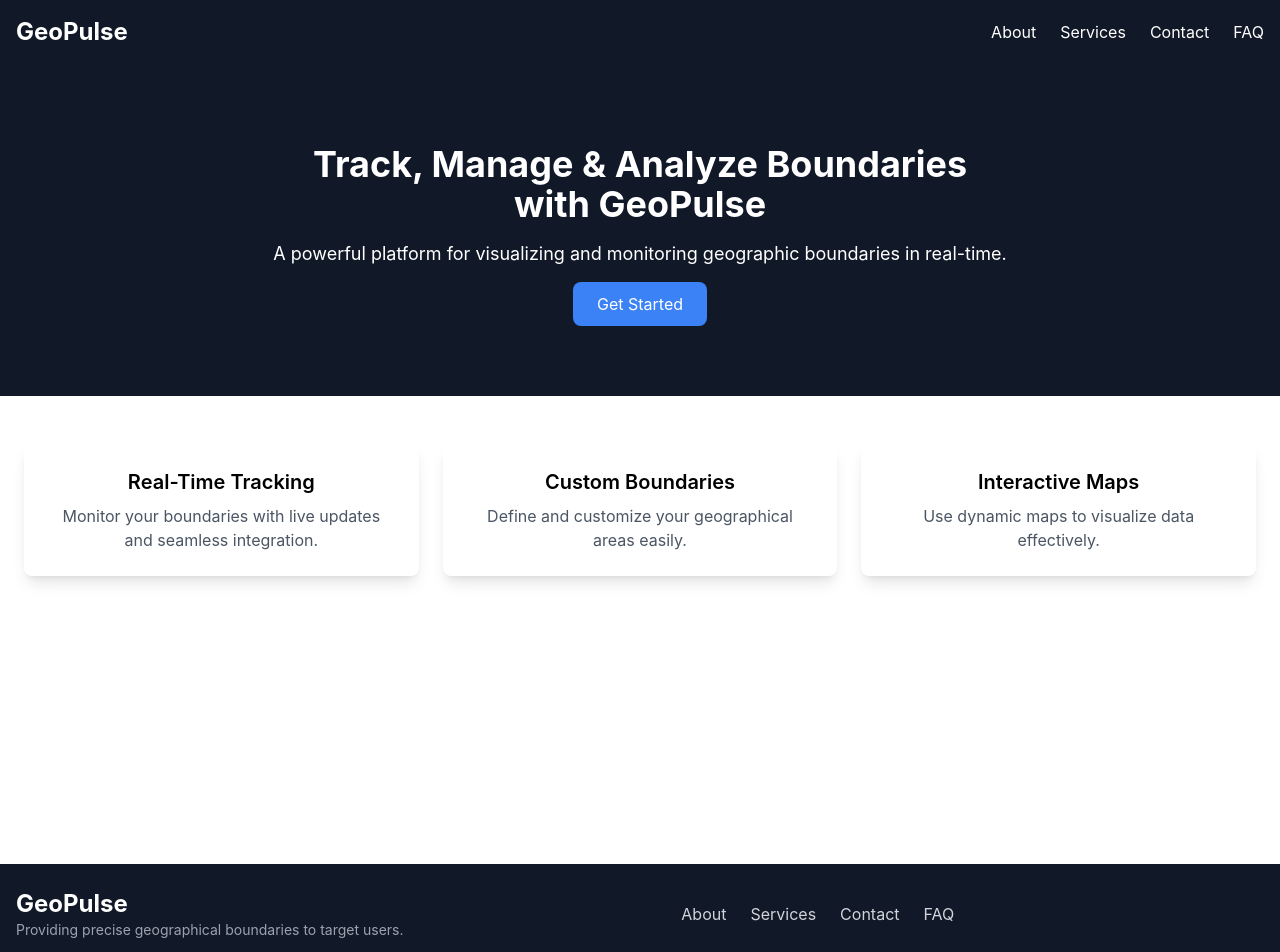
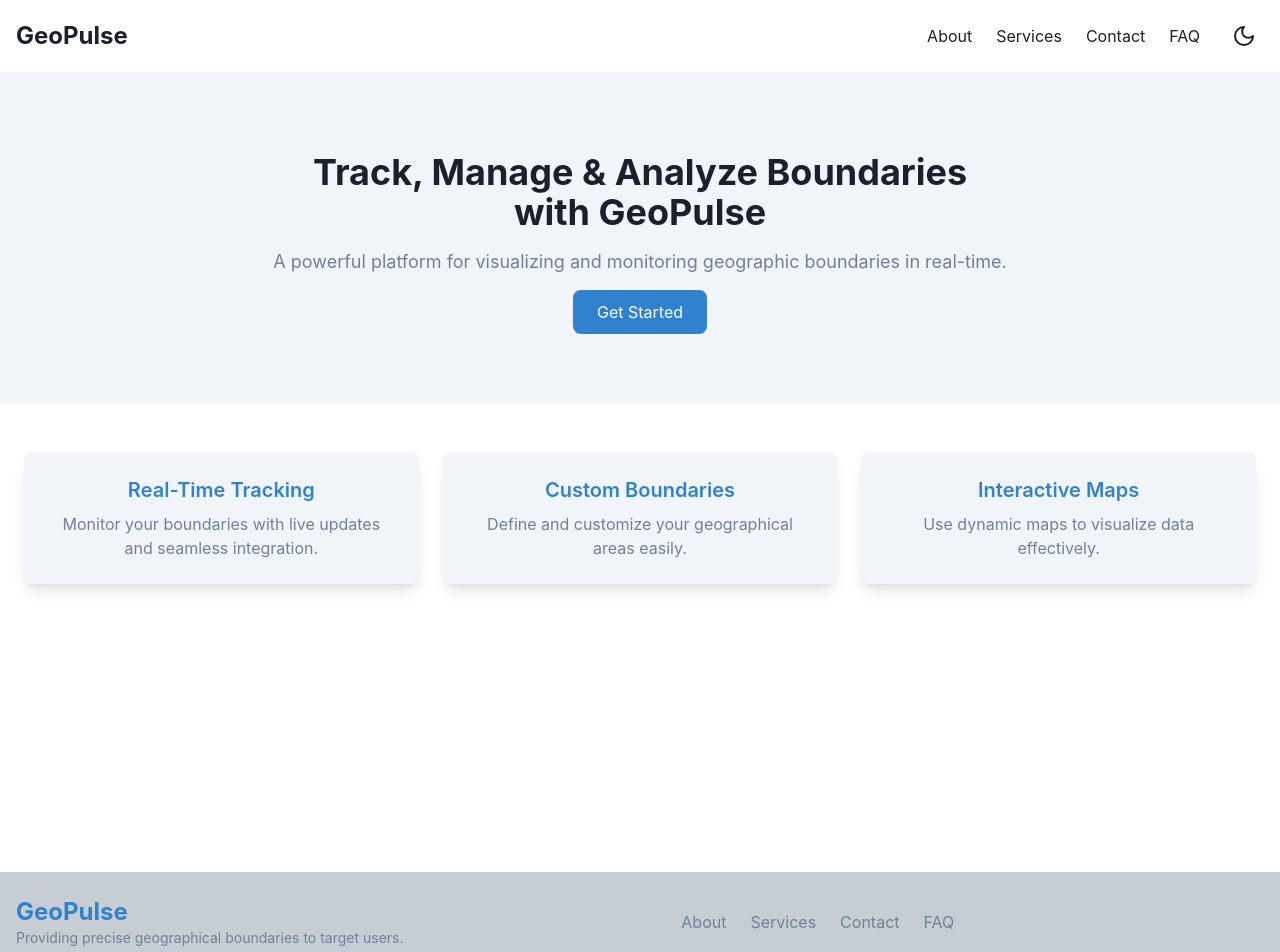
Before and after one commit to bbipl1/GeoPulse-app-v1, a React (Create React App) app: page / in a window 1280 px wide. Shown: the top 952 px of the page. Built offline with nearby package versions, Linux system fonts and the light colour scheme.

Commit message:
04-03-2025 Tuesday

```diff
--- a/src/AllPages.jsx
+++ b/src/AllPages.jsx
@@ -6,7 +6,11 @@ import Error from './layout/Error';
 import Layout from './layout/Layout';
 import CustomMap from './map/CustomMap';
 
-export {Home,Navbar,Footer,Error,Layout,CustomMap}
+// context-provider-start------------------------------------------------------
+import ThemeContextProvider from './contextProvider/ThemeContextProvider';
+import AuthContextProvider from './contextProvider/AuthContextProvider';
+// context-provider-end------------------------------------------------------
+export {Home,Navbar,Footer,Error,Layout,CustomMap,ThemeContextProvider,AuthContextProvider}
 
 const AllPages = () => {
     return (
--- /dev/null
+++ b/src/contextProvider/AuthContextProvider.jsx
@@ -0,0 +1,23 @@
+import React, { createContext, useContext, useState } from "react";
+const AuthContext = createContext();
+const useAuthContext = () => {
+  return useContext(AuthContext);
+};
+const AuthContextProvider = ({ children }) => {
+  const [isLoggedIn, setIsLoggedIn] = useState(false);
+  const [user, setUser] = useState(null);
+
+  return (
+    <div>
+      <AuthContext.Provider
+        value={{ isLoggedIn, setIsLoggedIn, user, setUser }}
+      >
+        {children}
+      </AuthContext.Provider>
+    </div>
+  );
+};
+
+export { useAuthContext };
+
+export default AuthContextProvider;
--- /dev/null
+++ b/src/contextProvider/ThemeContextProvider.jsx
@@ -0,0 +1,27 @@
+import React, { createContext, useContext, useEffect, useState } from "react";
+
+// Create Context
+const ThemeContext = createContext();
+
+// Custom Hook to Use ThemeContext
+export const useThemeContext = () => useContext(ThemeContext);
+
+// Theme Provider Component
+ const ThemeContextProvider = ({ children }) => {
+  // Load theme from localStorage or default to 'light'
+  const [theme, setTheme] = useState(localStorage.getItem("theme") || "light");
+
+  // Effect to update theme in localStorage & apply to <html> tag
+  useEffect(() => {
+    localStorage.setItem("theme", theme);
+    document.documentElement.setAttribute("data-theme", theme);
+  }, [theme]);
+
+  return (
+    <ThemeContext.Provider value={{ theme, setTheme }}>
+      {children}
+    </ThemeContext.Provider>
+  );
+};
+
+export default ThemeContextProvider
--- a/src/layout/Footer.jsx
+++ b/src/layout/Footer.jsx
@@ -2,49 +2,49 @@ import React from "react";
 
 const Footer = () => {
   return (
-    <footer className="bg-gray-900 text-white py-6">
+    <footer className="bg-accent-bg text-accent-text py-6">
       <div className="container mx-auto px-4">
         <div className="flex flex-col md:flex-row justify-between items-center">
           {/* Logo and Description */}
           <div className="mb-4 md:mb-0">
             <h2 className="text-2xl font-bold">GeoPulse</h2>
-            <p className="text-sm text-gray-400">
+            <p className="text-sm text-secondary-text">
               Providing precise geographical boundaries to target users.
             </p>
           </div>
 
           {/* Navigation Links */}
           <div className="flex space-x-6">
-            <a href="/about" className="text-gray-300 hover:text-white">
+            <a href="/about" className="text-secondary-text hover:text-accent-text">
               About
             </a>
-            <a href="/services" className="text-gray-300 hover:text-white">
+            <a href="/services" className="text-secondary-text hover:text-accent-text">
               Services
             </a>
-            <a href="/contact" className="text-gray-300 hover:text-white">
+            <a href="/contact" className="text-secondary-text hover:text-accent-text">
               Contact
             </a>
-            <a href="/faq" className="text-gray-300 hover:text-white">
+            <a href="/faq" className="text-secondary-text hover:text-accent-text">
               FAQ
             </a>
           </div>
 
           {/* Social Media Icons */}
           <div className="flex space-x-4">
-            <a href="#" className="text-gray-300 hover:text-white">
+            <a href="#" className="text-secondary-text hover:text-accent-text">
               <i className="fab fa-facebook-f"></i>
             </a>
-            <a href="#" className="text-gray-300 hover:text-white">
+            <a href="#" className="text-secondary-text hover:text-accent-text">
               <i className="fab fa-twitter"></i>
             </a>
-            <a href="#" className="text-gray-300 hover:text-white">
+            <a href="#" className="text-secondary-text hover:text-accent-text">
               <i className="fab fa-linkedin-in"></i>
             </a>
           </div>
         </div>
 
         {/* Copyright */}
-        <div className="text-center text-gray-500 text-sm mt-4">
+        <div className="text-center text-secondary-text text-sm mt-4">
           &copy; {new Date().getFullYear()} GeoPulse. All rights reserved.
         </div>
       </div>
--- a/src/layout/Home.jsx
+++ b/src/layout/Home.jsx
@@ -4,14 +4,15 @@ import Footer from "./Footer";
 
 const Home = () => {
   return (
-    <div className="flex flex-col min-h-screen">
-
+    <div className="flex flex-col min-h-screen bg-primary-bg text-primary-text">
       {/* Hero Section */}
-      <header className="bg-gray-900 text-white text-center py-20">
+      <header className="bg-secondary-bg text-primary-text text-center py-20">
         <div className="max-w-3xl mx-auto px-4">
           <h1 className="text-4xl font-bold mb-4">Track, Manage & Analyze Boundaries with GeoPulse</h1>
-          <p className="text-lg mb-6">A powerful platform for visualizing and monitoring geographic boundaries in real-time.</p>
-          <a href="/pages/custom-map" className="bg-blue-500 hover:bg-blue-600 text-white px-6 py-3 rounded-lg">
+          <p className="text-lg mb-6 text-secondary-text">
+            A powerful platform for visualizing and monitoring geographic boundaries in real-time.
+          </p>
+          <a href="/pages/custom-map" className="bg-accent-text hover:opacity-90 text-white px-6 py-3 rounded-lg">
             Get Started
           </a>
         </div>
@@ -19,21 +20,19 @@ const Home = () => {
 
       {/* Features Section */}
       <section className="container mx-auto py-12 px-6 grid md:grid-cols-3 gap-6">
-        <div className="bg-white shadow-lg rounded-lg p-6 text-center">
-          <h3 className="text-xl font-semibold mb-2">Real-Time Tracking</h3>
-          <p className="text-gray-600">Monitor your boundaries with live updates and seamless integration.</p>
+        <div className="bg-secondary-bg shadow-lg rounded-lg p-6 text-center">
+          <h3 className="text-xl font-semibold mb-2 text-accent-text">Real-Time Tracking</h3>
+          <p className="text-secondary-text">Monitor your boundaries with live updates and seamless integration.</p>
         </div>
-        <div className="bg-white shadow-lg rounded-lg p-6 text-center">
-          <h3 className="text-xl font-semibold mb-2">Custom Boundaries</h3>
-          <p className="text-gray-600">Define and customize your geographical areas easily.</p>
+        <div className="bg-secondary-bg shadow-lg rounded-lg p-6 text-center">
+          <h3 className="text-xl font-semibold mb-2 text-accent-text">Custom Boundaries</h3>
+          <p className="text-secondary-text">Define and customize your geographical areas easily.</p>
         </div>
-        <div className="bg-white shadow-lg rounded-lg p-6 text-center">
-          <h3 className="text-xl font-semibold mb-2">Interactive Maps</h3>
-          <p className="text-gray-600">Use dynamic maps to visualize data effectively.</p>
+        <div className="bg-secondary-bg shadow-lg rounded-lg p-6 text-center">
+          <h3 className="text-xl font-semibold mb-2 text-accent-text">Interactive Maps</h3>
+          <p className="text-secondary-text">Use dynamic maps to visualize data effectively.</p>
         </div>
       </section>
-
-
     </div>
   );
 };
--- a/src/layout/Navbar.jsx
+++ b/src/layout/Navbar.jsx
@@ -1,10 +1,19 @@
 import React, { useState } from "react";
+import { Sun, Moon } from "lucide-react";
+import { useThemeContext } from "../contextProvider/ThemeContextProvider";
 
 const Navbar = () => {
   const [isOpen, setIsOpen] = useState(false);
+  const { theme, setTheme } = useThemeContext();
+
+  const toggleTheme = () => {
+    setTheme(theme === "light" ? "dark" : "light");
+
+  };
+
 
   return (
-    <nav className="bg-gray-900 text-white">
+    <nav className="bg-primary-bg text-primary-text">
       <div className="container mx-auto px-4 py-4 flex justify-between items-center">
         {/* Logo */}
         <a href="/" className="text-2xl font-bold">
@@ -12,16 +21,21 @@ const Navbar = () => {
         </a>
 
         {/* Desktop Menu */}
-        <div className="hidden md:flex space-x-6">
-          <a href="/about" className="hover:text-gray-300">About</a>
-          <a href="/services" className="hover:text-gray-300">Services</a>
-          <a href="/contact" className="hover:text-gray-300">Contact</a>
-          <a href="/faq" className="hover:text-gray-300">FAQ</a>
+        <div className="hidden md:flex space-x-6 items-center">
+          <a href="/about" className="hover:text-accent-text">About</a>
+          <a href="/services" className="hover:text-accent-text">Services</a>
+          <a href="/contact" className="hover:text-accent-text">Contact</a>
+          <a href="/faq" className="hover:text-accent-text">FAQ</a>
+
+          {/* Theme Toggle Button */}
+          <button onClick={toggleTheme} className="p-2 rounded-md hover:bg-secondary-bg">
+            {theme === "light" ? <Moon size={24} /> : <Sun size={24} />}
+          </button>
         </div>
 
         {/* Mobile Menu Button */}
         <button
-          className="md:hidden text-white focus:outline-none"
+          className="md:hidden focus:outline-none"
           onClick={() => setIsOpen(!isOpen)}
         >
           ☰
@@ -30,11 +44,16 @@ const Navbar = () => {
 
       {/* Mobile Menu */}
       {isOpen && (
-        <div className="md:hidden bg-gray-800">
-          <a href="/about" className="block py-2 px-4 hover:bg-gray-700">About</a>
-          <a href="/services" className="block py-2 px-4 hover:bg-gray-700">Services</a>
-          <a href="/contact" className="block py-2 px-4 hover:bg-gray-700">Contact</a>
-          <a href="/faq" className="block py-2 px-4 hover:bg-gray-700">FAQ</a>
+        <div className="md:hidden bg-secondary-bg text-primary-text">
+          <a href="/about" className="block py-2 px-4 hover:bg-accent-bg">About</a>
+          <a href="/services" className="block py-2 px-4 hover:bg-accent-bg">Services</a>
+          <a href="/contact" className="block py-2 px-4 hover:bg-accent-bg">Contact</a>
+          <a href="/faq" className="block py-2 px-4 hover:bg-accent-bg">FAQ</a>
+
+          {/* Theme Toggle Button */}
+          <button onClick={toggleTheme} className="w-full py-2 flex justify-center hover:bg-accent-bg">
+            {theme === "light" ? <Moon size={24} /> : <Sun size={24} />}
+          </button>
         </div>
       )}
     </nav>
--- /dev/null
+++ b/src/styles/tailwindThemeStyles.css
@@ -0,0 +1,19 @@
+/* Default Light Theme */
+:root {
+  --primary-text: #1a202c; /* Dark Gray */
+  --secondary-text: #718096; /* Light Gray */
+  --accent-text: #3182ce; /* Blue */
+  --primary-bg: #ffffff; /* White */
+  --secondary-bg: #f1f5fa; /* Light Background */
+  --accent-bg: #c6ced4; /* Lighter Background */
+}
+
+/* Dark Theme */
+[data-theme="dark"] {
+  --primary-text: #e2e8f0; /* Light Gray */
+  --secondary-text: #88919d; /* Dark Gray */
+  --accent-text: #63b3ed; /* Light Blue */
+  --primary-bg: #2d3748; /* Dark Gray */
+  --secondary-bg: #282e3a; /* Dark Background */
+  --accent-bg: #15222c; /* Darker Background */
+}
--- a/tailwind.config.js
+++ b/tailwind.config.js
@@ -2,7 +2,16 @@
 module.exports = {
   content: ["./src/**/*.{js,jsx,html}"],
   theme: {
-    extend: {},
+    extend: {
+      colors: {
+        "primary-text": "var(--primary-text)",
+        "secondary-text": "var(--secondary-text)",
+        "accent-text": "var(--accent-text)",
+        "primary-bg": "var(--primary-bg)",
+        "secondary-bg": "var(--secondary-bg)",
+        "accent-bg": "var(--accent-bg)",
+      },
+    },
   },
   plugins: [],
-}
+};
```
Also changed, not shown: src/index.js (+14 -2 lines), src/layout/Error.jsx (+5 -5 lines).
